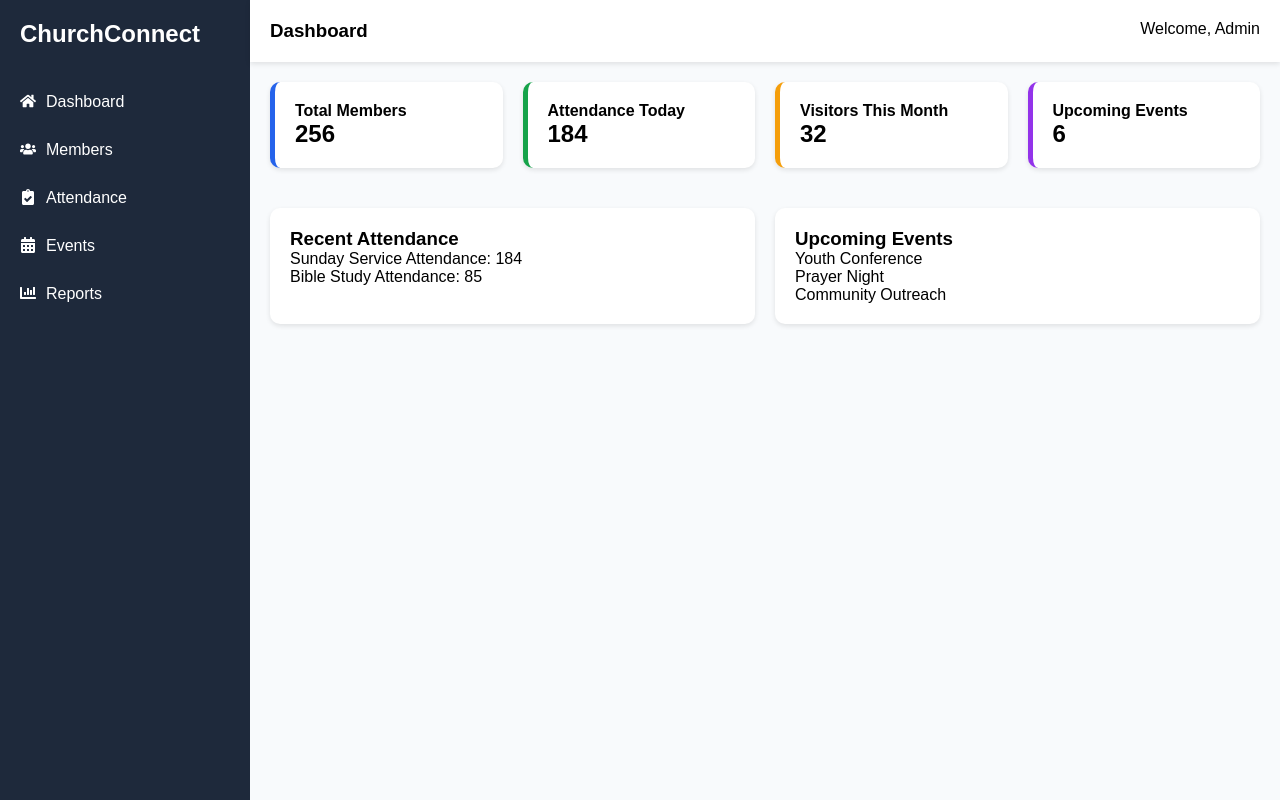
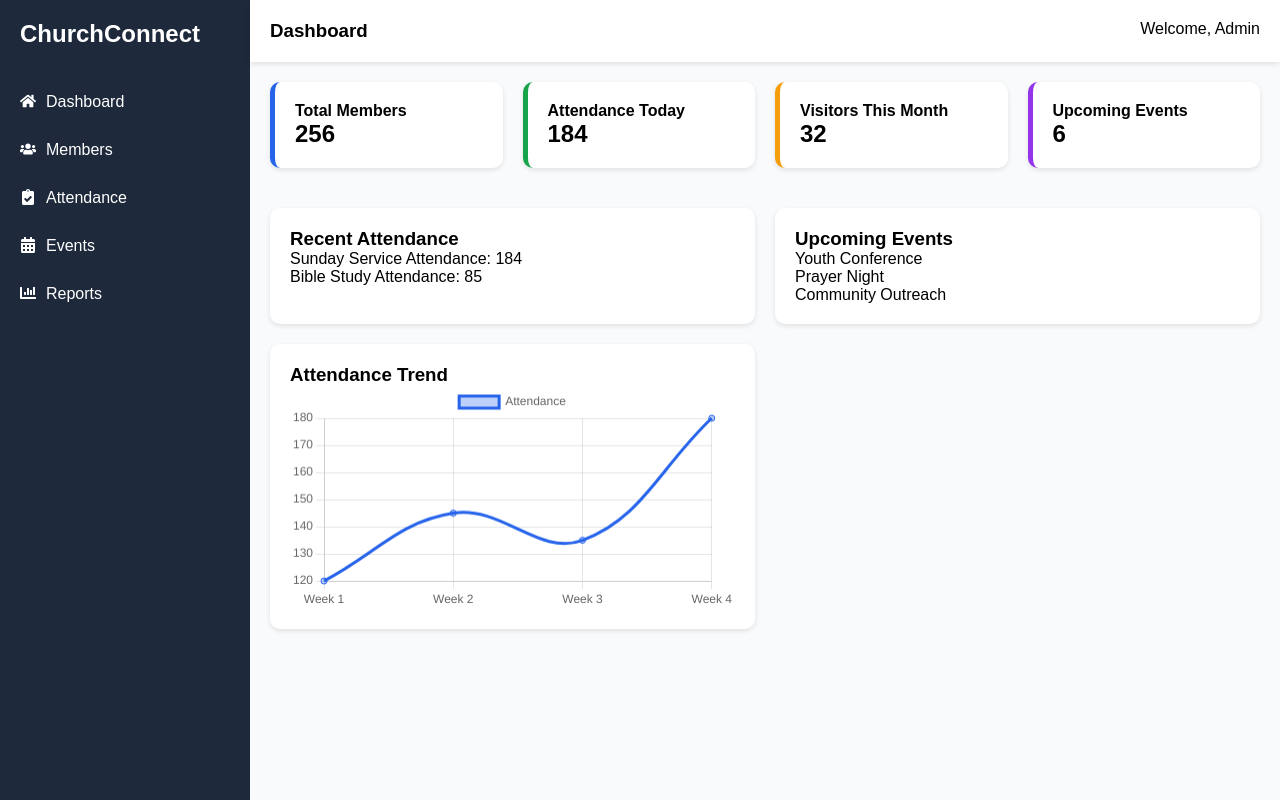
Before and after one commit to MphoJr/Church-Connect, a React (Vite) app in the folder client/: page / in a window 1280 px wide. Built offline with nearby package versions, Linux system fonts and the light colour scheme.

Commit message:
Add AttendanceChart component and integrate it into the Dashboard page

```diff
--- a/client/package.json
+++ b/client/package.json
@@ -11,7 +11,9 @@
   },
   "dependencies": {
     "axios": "^1.21.0",
+    "chart.js": "^4.6.1",
     "react": "^19.3.1",
+    "react-chartjs-2": "^5.3.1",
     "react-dom": "^19.3.1",
     "react-icons": "^5.7.0",
     "react-router-dom": "^7.18.5"
--- /dev/null
+++ b/client/src/components/AttendanceChart.jsx
@@ -0,0 +1,50 @@
+import {
+  Chart as ChartJS,
+  CategoryScale,
+  LinearScale,
+  PointElement,
+  LineElement,
+  Title,
+  Tooltip,
+  Legend,
+} from "chart.js";
+
+import { Line } from "react-chartjs-2";
+
+ChartJS.register(
+  CategoryScale,
+  LinearScale,
+  PointElement,
+  LineElement,
+  Title,
+  Tooltip,
+  Legend,
+);
+
+const AttendanceChart = () => {
+  const data = {
+    labels: ["Week 1", "Week 2", "Week 3", "Week 4"],
+    datasets: [
+      {
+        label: "Attendance",
+        data: [120, 145, 135, 180],
+        borderColor: "#2563eb",
+        backgroundColor: "rgba(37,99,235,0.3)",
+        tension: 0.4,
+      },
+    ],
+  };
+
+  const options = {
+    responsive: true,
+    plugins: {
+      legend: {
+        position: "top",
+      },
+    },
+  };
+
+  return <Line data={data} options={options} />;
+};
+
+export default AttendanceChart;
--- a/client/src/pages/Dashboard.jsx
+++ b/client/src/pages/Dashboard.jsx
@@ -1,5 +1,6 @@
 import AdminLayout from "../layouts/AdminLayout";
 import StatCard from "../components/StatCard";
+import AttendanceChart from "../components/AttendanceChart";
 
 const Dashboard = () => {
   return (
@@ -32,6 +33,12 @@ const Dashboard = () => {
 
           <p>Community Outreach</p>
         </div>
+
+        <div className="panel">
+          <h3>Attendance Trend</h3>
+
+          <AttendanceChart />
+        </div>
       </div>
     </AdminLayout>
   );
```
Also changed, not shown: 1 other file (tests, documents, lock files or other folders).
